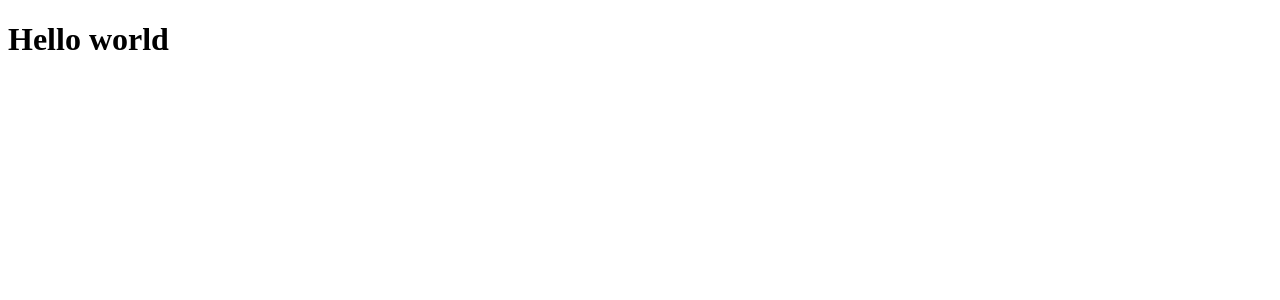
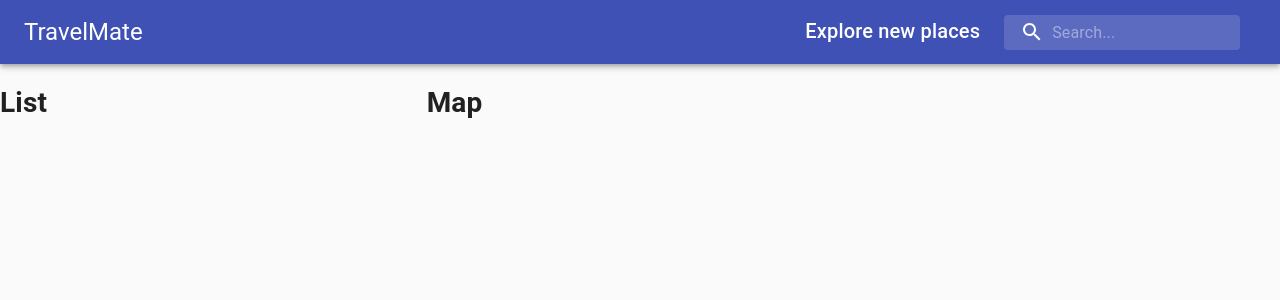
Before and after one commit to akgupta0777/Travel-Mate, a React (Create React App) app: page / in a window 1280 px wide. Shown: the top 300 px of the page. Built offline with nearby package versions, Linux system fonts and the light colour scheme.

Commit message:
Added Headers and other components

```diff
--- a/src/App.js
+++ b/src/App.js
@@ -1,7 +1,25 @@
 import React from "react"
+import Header from "./Components/Header/Header"
+import List from "./Components/List/List"
+import Map from "./Components/Map/Map"
+import PlaceDetails from "./Components/PlaceDetails/PlaceDetails"
+import { CssBaseline, Grid } from "@material-ui/core"
 
 function App(props){
-    return (<h1>Hello world</h1>);
+    return (
+    <>
+    <CssBaseline />
+    <Header />
+    <Grid container spacing={3} style={{width : "100%"}}>
+        <Grid item xs={12} md={4}>
+            <List />
+        </Grid>
+        <Grid item xs={12} md={8}>
+            <Map />
+        </Grid>
+    </Grid>
+    </>
+    );
 }
 
 export default App;
--- a/src/Components/Header/Header.jsx
+++ b/src/Components/Header/Header.jsx
@@ -0,0 +1,33 @@
+import React from 'react'
+import {Autocomplete} from '@react-google-maps/api'
+import {AppBar,Toolbar,Typography,InputBase,Box} from "@material-ui/core"
+import SearchIcon from "@material-ui/icons/Search"
+import useStyles from "./Styles"
+
+function Header(props){
+    const classes = useStyles()
+    return (
+        <AppBar position="static">
+            <Toolbar className={classes.toolbar}>
+                <Typography variant="h5" className={classes.title}>
+                    TravelMate
+                </Typography>
+                <Box display="flex">
+                    <Typography variant="h6" className={classes.title}>
+                        Explore new places
+                    </Typography>
+                    {/* <Autocomplete> */}
+                        <div className={classes.search}>
+                            <div className={classes.searchIcon}>
+                                <SearchIcon/>
+                            </div>
+                            <InputBase placeholder= "Search..." classes={{root:classes.inputRoot,input: classes.inputInput}}/>
+                        </div>
+                    {/* </Autocomplete> */}
+                </Box>
+            </Toolbar>
+        </AppBar>
+    );
+}
+
+export default Header;
--- a/src/Components/Header/Styles.js
+++ b/src/Components/Header/Styles.js
@@ -0,0 +1,32 @@
+import { alpha, makeStyles } from '@material-ui/core/styles';
+
+export default makeStyles((theme) => ({
+  title: {
+    display: 'none',
+    [theme.breakpoints.up('sm')]: {
+      display: 'block',
+    },
+  },
+  search: {
+    position: 'relative',
+    borderRadius: theme.shape.borderRadius,
+    backgroundColor: alpha(theme.palette.common.white, 0.15),
+    '&:hover': { backgroundColor: alpha(theme.palette.common.white, 0.25) },
+    marginRight: theme.spacing(2),
+    marginLeft: 0,
+    width: '100%',
+    [theme.breakpoints.up('sm')]: { marginLeft: theme.spacing(3), width: 'auto' },
+  },
+  searchIcon: {
+    padding: theme.spacing(0, 2), height: '100%', position: 'absolute', pointerEvents: 'none', display: 'flex', alignItems: 'center', justifyContent: 'center',
+  },
+  inputRoot: {
+    color: 'inherit',
+  },
+  inputInput: {
+    padding: theme.spacing(1, 1, 1, 0), paddingLeft: `calc(1em + ${theme.spacing(4)}px)`, transition: theme.transitions.create('width'), width: '100%', [theme.breakpoints.up('md')]: { width: '20ch' },
+  },
+  toolbar: {
+    display: 'flex', justifyContent: 'space-between',
+  },
+}));
--- a/src/Components/List/List.jsx
+++ b/src/Components/List/List.jsx
@@ -0,0 +1,7 @@
+import React from 'react'
+
+function List(props){
+    return (<h1>List</h1>);
+}
+
+export default List;
--- a/src/Components/Map/Map.jsx
+++ b/src/Components/Map/Map.jsx
@@ -0,0 +1,7 @@
+import React from 'react'
+
+function Map(props){
+    return (<h1>Map</h1>);
+}
+
+export default Map;
--- a/src/Components/PlaceDetails/PlaceDetails.jsx
+++ b/src/Components/PlaceDetails/PlaceDetails.jsx
@@ -0,0 +1,7 @@
+import React from 'react'
+
+function PlaceDetails(props){
+    return (<h1>PlaceDetails</h1>);
+}
+
+export default PlaceDetails;
```
Also changed, not shown: src/Components/List/Styles.js (+22 -0 lines), src/Components/Map/Styles.js (+16 -0 lines), src/Components/PlaceDetails/Styles.js (+13 -0 lines).
